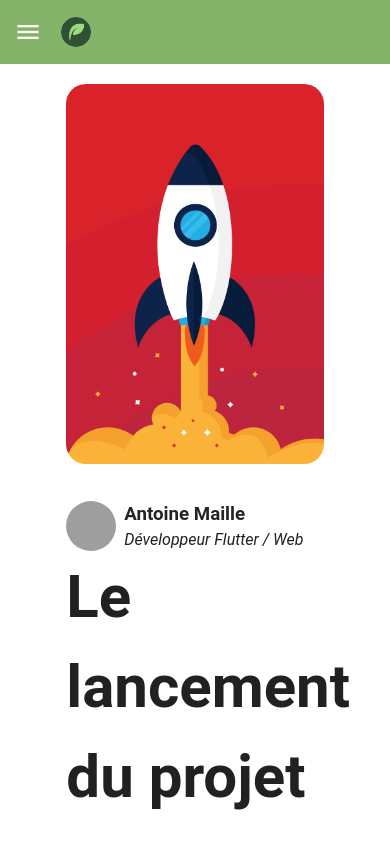
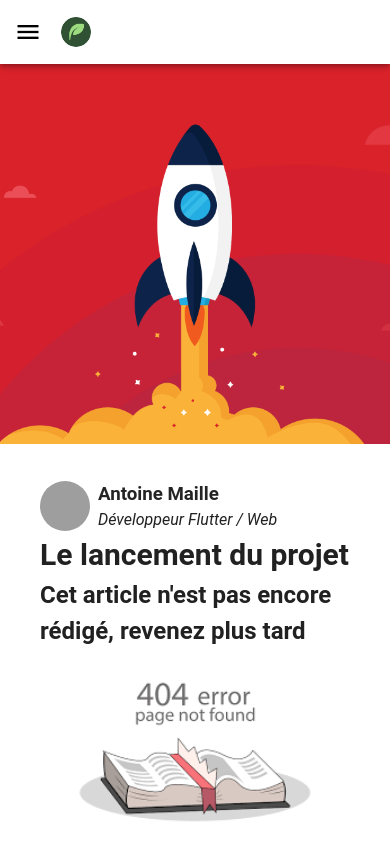
Before and after one commit to AntoineMaille/suivi_projet_pure, a Vue app: page /article/1 in a window 390 px wide. Built offline with nearby package versions, Linux system fonts and the light colour scheme; grey boxes are pictures that could not be loaded.

Commit message:
Page article ok

```diff
--- /dev/null
+++ b/public/articles/article1/article1.html
@@ -0,0 +1,4 @@
+<h2>
+    Cet article n'est pas encore rédigé, revenez plus tard
+</h2>
+<img src="/images/404.png" alt="com" style="width: 100%;"/>
--- a/public/summaries/summary1.json
+++ b/public/summaries/summary1.json
@@ -1,8 +1,9 @@
 {
   "title": "Kick-Off",
-  "id": "article1",
+  "id": 1,
+  "ref": "article1",
   "image": "/images/rocket.png",
   "resume": "Découvrez la naissance du projet pure, ses objectifs et ses engagements.",
   "icon": "/icons/icon1.png",
-  "date": "12-09-2023"
+  "date": "10-09-2023"
 }
--- a/src/App.vue
+++ b/src/App.vue
@@ -23,7 +23,7 @@
 
 <template>
     <v-app>
-        <v-app-bar scroll-behavior="elevate" color="secondary-darken-1" prominent>
+        <v-app-bar :color="$route.meta && $route.meta.color?$route.meta.color:'secondary-darken-1'" :scroll-behavior="$route.meta && $route.meta.scrollBehavior?$route.meta.scrollBehavior:''" color="secondary-darken-1" prominent>
             <template v-slot:prepend>
                 <v-app-bar-nav-icon  @click.stop="click">
                     <v-icon size="large" icon="menu">
@@ -37,7 +37,6 @@
         <v-navigation-drawer
             v-model="drawer"
             location="left"
-            color="secondary-darken-1"
             temporary
         >
             <v-list nav>
--- a/src/components/header/ScrollDownButton.vue
+++ b/src/components/header/ScrollDownButton.vue
@@ -35,7 +35,7 @@ async function scrollToLastNews() {
             const jsonData = await fetch(filePath).then(response => response.json()); // Get the JSON data
             if (moment(jsonData.date, "DD-MM-YYYY").diff(moment(lastNewsDate, "DD-MM-YYYY")) < 0) {
                 lastNewsDate = jsonData.date;
-                lastNewsName = jsonData.id;
+                lastNewsName = jsonData.ref;
             }
             //insert the data sorted by date
         }
--- a/src/components/pages/article/Article.vue
+++ b/src/components/pages/article/Article.vue
@@ -1,15 +1,18 @@
 <template>
     <div class="d-flex justify-center w-100">
-        <div class="w-66 mt-5">
+        <div id="article-container" class="mt-5">
             <v-img class="mb-5" id="article-image" cover :src="article.image"/>
-            <div class="d-flex align-center">
-                <div v-for="author in article.authors">
-                    <Suspense>
-                        <Author :size="50" class="mt-4" :id="author" v-if="isArticleLoaded"/>
-                    </Suspense>
+            <div id="text-container">
+                <div class="d-flex align-center">
+                    <div v-for="author in article.authors">
+                        <Suspense>
+                            <Author :size="50" class="mt-4" :id="author" v-if="isArticleLoaded"/>
+                        </Suspense>
+                    </div>
                 </div>
+                <h1 id="title">{{ article.title }}</h1>
+                <span v-html="articleHtml" v-if="isArticleLoaded"/>
             </div>
-            <span id="title">{{ article.title }}</span>
         </div>
     </div>
 </template>
@@ -22,17 +25,20 @@ import {ref} from "vue";
 
 const route = useRoute();
 const id = route.params.id;
-const article = ref({})
+const article = ref({});
+const articleHtml = ref({});
 const isArticleLoaded = ref(false);
 const fetchData = async () => {
-    const response = await fetch(`/articles/article${id}.json`);
+    let response = await fetch(`/articles/article${id}/article${id}.json`);
     article.value = await response.json();
+    response = await fetch(`/articles/article${id}/article${id}.html`);
+    articleHtml.value =  await response.text();
     isArticleLoaded.value = true;
 };
 
+
 fetchData()
 
-console.log(article.value)
 </script>
 
 <style scoped>
@@ -41,9 +47,51 @@ console.log(article.value)
     height: 45vh;
 }
 
+#article-container {
+    width: 66%;
+}
+
 #title {
-    font-weight: bold;
-    font-size: 60px;
+    font-size: 50px;
+}
+
+
+@media (max-width: 1300px) {
+    #article-container {
+        width: 80%;
+    }
+
+    #title {
+        font-size: 50px;
+    }
+}
+@media (max-width: 1000px) {
+
+    #title {
+        font-size: 40px;
+    }
+}
+@media (max-width: 750px) {
+    #article-container {
+        width: 100%;
+        margin-top: 0px!important;
+    }
+
+    #article-image{
+        border-radius: 0px;
+    }
+
+    #text-container{
+        margin-left: 40px;
+        margin-right: 40px;
+    }
 
 }
+@media (max-width: 400px) {
+   #title {
+        font-size: 30px;
+    }
+
+}
+
 </style>
--- a/src/components/pages/home/components/timeline/components/TimeLineCard.vue
+++ b/src/components/pages/home/components/timeline/components/TimeLineCard.vue
@@ -1,19 +1,19 @@
 <template>
-    <v-card :id="item.id" :disabled="disabled" class="timeline-card" :class="disabled === true?'grayed':''">
+    <v-card :id="item.ref" :disabled="disabled" class="timeline-card" :class="disabled === true?'grayed':''">
         <v-img :src="item.image" cover height="100px"></v-img>
         <v-card-title class="headline">{{ item.title }}</v-card-title>
         <v-card-subtitle class="font-italic">{{ item.date === null ? 'To be determined' : displayedDate }}</v-card-subtitle>
         <v-card-text>{{ item.resume }}</v-card-text>
         <v-card-actions>
             <v-spacer/>
-            <v-btn color="teal-accent-4">En Savoir Plus</v-btn>
+            <v-btn color="teal-accent-4" :to="articleLink">En Savoir Plus</v-btn>
         </v-card-actions>
 
     </v-card>
 </template>
 <script setup>
 import moment from "moment";
-import {ref} from "vue";
+import {computed, ref} from "vue";
 
 const {item} = defineProps({
     item: {
@@ -35,6 +35,8 @@ if (item.date !== null) {
     const now = moment();
     if (parsedDate.diff(now, 'days') > 0) disabled.value = true;
 } else disabled.value = true
+
+const articleLink = computed(() => "/article/" + item.id)
 
 </script>
 <style scoped>
--- a/src/router.js
+++ b/src/router.js
@@ -8,11 +8,18 @@ const routes = [
         path: '/',
         name: 'Home',
         component: Home,
+        meta: {
+            color: 'secondary-darken-1',
+            scrollBehavior: 'elevate'
+        }
     },
     {
         path: '/article/:id',
         name: 'Article',
         component: Article,
+        meta: {
+            color: 'white',
+        }
     },
     {
         path: '/about',
```
Also changed, not shown: public/articles/article1/article1.json (renamed from public/articles/article1.json), public/images/404.png (added).
